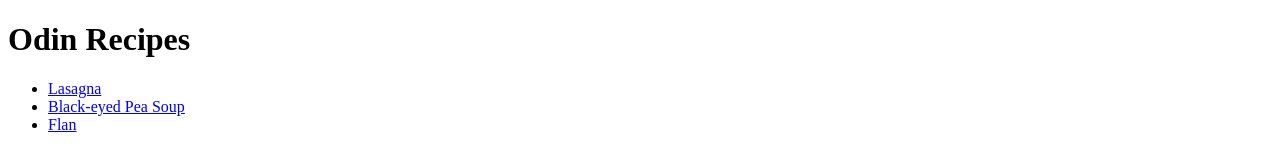
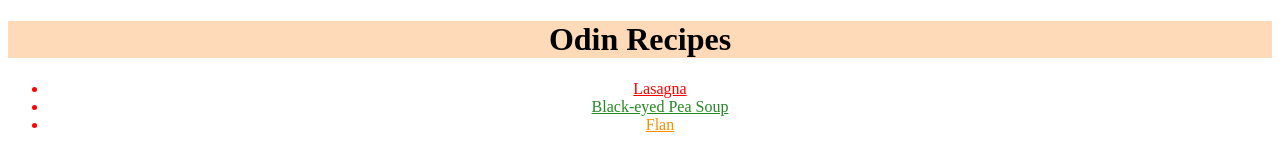
Before and after one commit to rdat5/odin-recipes, a plain HTML site: page index.html in a window 1280 px wide. Drawn offline with Linux system fonts and the light colour scheme.

Commit message:
Use stylesheet to customize homepage

```diff
--- a/index.html
+++ b/index.html
@@ -8,9 +8,9 @@
     <body>
         <h1>Odin Recipes</h1>
         <ul>
-            <li><a href="recipes/lasagna.html">Lasagna</a></li>
-            <li><a href="recipes/blackeyedpeasoup.html">Black-eyed Pea Soup</a></li>
-            <li><a href="recipes/flan.html">Flan<a></li>
+            <li><a href="recipes/lasagna.html" class="lasagna">Lasagna</a></li>
+            <li><a href="recipes/blackeyedpeasoup.html" class="beps">Black-eyed Pea Soup</a></li>
+            <li><a href="recipes/flan.html" class="flan">Flan<a></li>
         </ul>
     </body>
 </html>
--- a/style.css
+++ b/style.css
@@ -0,0 +1,22 @@
+/* style.css */
+h1 {
+    background-color: peachpuff;
+    text-align: center;
+}
+
+ul {
+    color: red;
+    text-align: center;
+}
+
+.lasagna {
+    color: red
+}
+
+.beps {
+    color: forestgreen;
+}
+
+.flan {
+    color: darkorange;
+}
```
